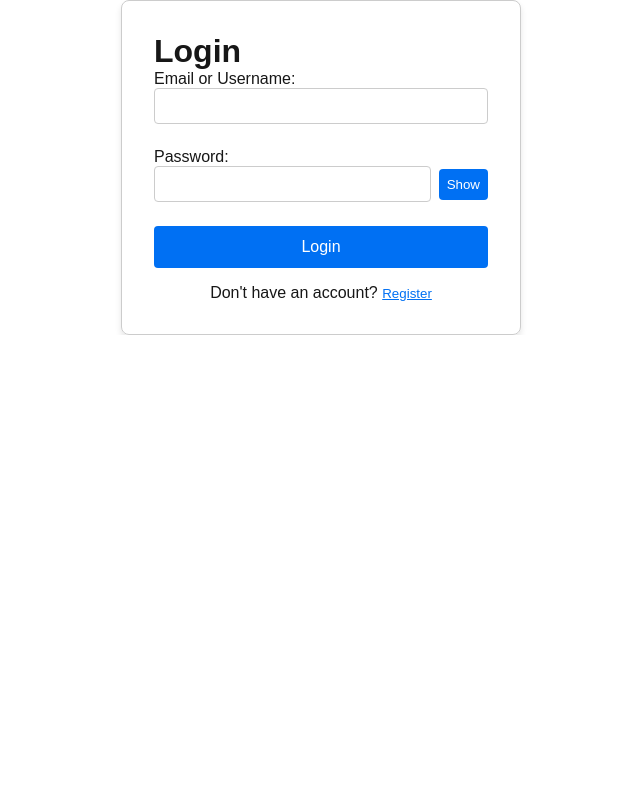
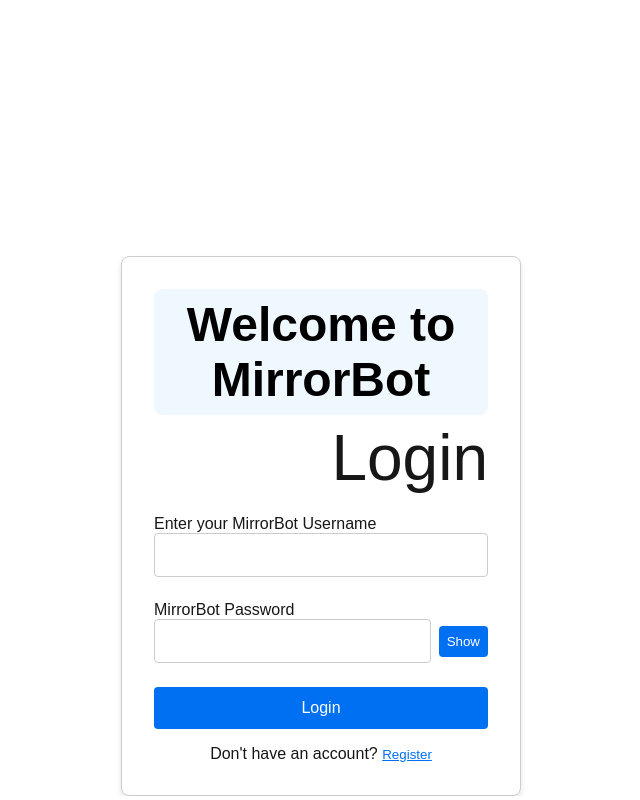
Before and after one commit to RVNayan/next-chat, a Next.js app: page / in a window 1280 px wide. Shown: the whole page, without its empty margins (319-959 px from the left). Built offline with nearby package versions, Linux system fonts and the light colour scheme; no server answers.

Commit message:
updated features

```diff
--- a/pages/index.js
+++ b/pages/index.js
@@ -24,7 +24,7 @@ const AuthPage = () => {
           password,
         }
       : { // Login data
-          identifier: email || username, // Email as the identifier for login
+          identifier: username || email, // Email as the identifier for login
           password,
         };
 
@@ -61,7 +61,11 @@ const AuthPage = () => {
 
   return (
     <div style={styles.container}>
-      <h1>{isRegister ? "Register" : "Login"}</h1>
+      {/* Welcome Text Outside the Main Form Container */}
+      <div style={styles.welcomeText}>Welcome to MirrorBot</div>
+
+      <div style={styles.log}>{isRegister ? "Register" : "Login"}</div>
+
       <form onSubmit={handleAuth} style={styles.form}>
         {isRegister && (
           <label style={styles.label}>
@@ -76,17 +80,18 @@ const AuthPage = () => {
           </label>
         )}
         <label style={styles.label}>
-          Email or Username:
+          {isRegister ? "Email" : "Enter your MirrorBot Username"} {/* Conditional Label Text */}
           <input
-            // type="email"
+            type="text"
             value={email}
             onChange={(e) => setEmail(e.target.value)}
             style={styles.input}
+            placeholder={isRegister ? "example@bot.com" : ""}
             required
           />
         </label>
         <label style={styles.label}>
-          Password:
+          {isRegister ? "Password" : "MirrorBot Password"} {/* Conditional Label Text */}
           <div style={styles.passwordContainer}>
             <input
               type={showPassword ? "text" : "password"}
@@ -124,16 +129,34 @@ const AuthPage = () => {
   );
 };
 
-
 const styles = {
   container: {
     maxWidth: "400px",
     margin: "auto",
     padding: "2rem",
+    marginTop: "20%",
     border: "1px solid #ccc",
     borderRadius: "8px",
     boxShadow: "0 4px 6px rgba(0, 0, 0, 0.1)",
     fontFamily: "Arial, sans-serif",
+    width: "100%",
+    boxSizing: "border-box",
+  },
+  welcomeText: {
+    fontSize: "3rem",      // Larger font size for the welcome text
+    fontWeight: "bold",    // Bold text for prominence
+    marginBottom: "1rem",  // Add space below the welcome text
+    textAlign: "center",   // Center the text horizontally
+    color: "Black",      // Blue color (adjustable)
+    padding: "0.5rem",     // Padding for visual spacing
+    backgroundColor: "#f0f8ff", // Optional light background
+    borderRadius: "8px",   // Optional rounded corners
+  },
+  log: {
+    textAlign: "right",
+    marginBottom: "20px",
+    marginTop: "-10px",
+    fontSize: "400%",
   },
   form: {
     display: "flex",
@@ -145,7 +168,7 @@ const styles = {
     marginBottom: "0.5rem",
   },
   input: {
-    padding: "0.5rem",
+    padding: "0.75rem",
     border: "1px solid #ccc",
     borderRadius: "4px",
     fontSize: "1rem",
@@ -184,6 +207,48 @@ const styles = {
     textDecoration: "underline",
     cursor: "pointer",
   },
+
+  // Responsive Design
+  "@media (max-width: 480px)": {
+    container: {
+      marginTop: "20%",
+      maxWidth: "90%",
+      padding: "1.5rem",
+    },
+    label: {
+      fontSize: "0.9rem",
+    },
+    input: {
+      fontSize: "0.9rem",
+      padding: "0.5rem",
+    },
+    submitButton: {
+      fontSize: "1rem",
+      padding: "0.6rem",
+    },
+    toggleButton: {
+      fontSize: "0.8rem",
+      padding: "0.4rem",
+    },
+  },
+
+  "@media (max-width: 768px)": {
+    container: {
+      maxWidth: "80%",
+      padding: "1.8rem",
+    },
+    label: {
+      fontSize: "1rem",
+    },
+    input: {
+      fontSize: "1rem",
+      padding: "0.6rem",
+    },
+    submitButton: {
+      fontSize: "1rem",
+      padding: "0.7rem",
+    },
+  },
 };
 
 export default AuthPage;
```
Also changed, not shown: pages/chat.js (+82 -12 lines), public/logo.jpg (added), public/send.jpeg (added).
